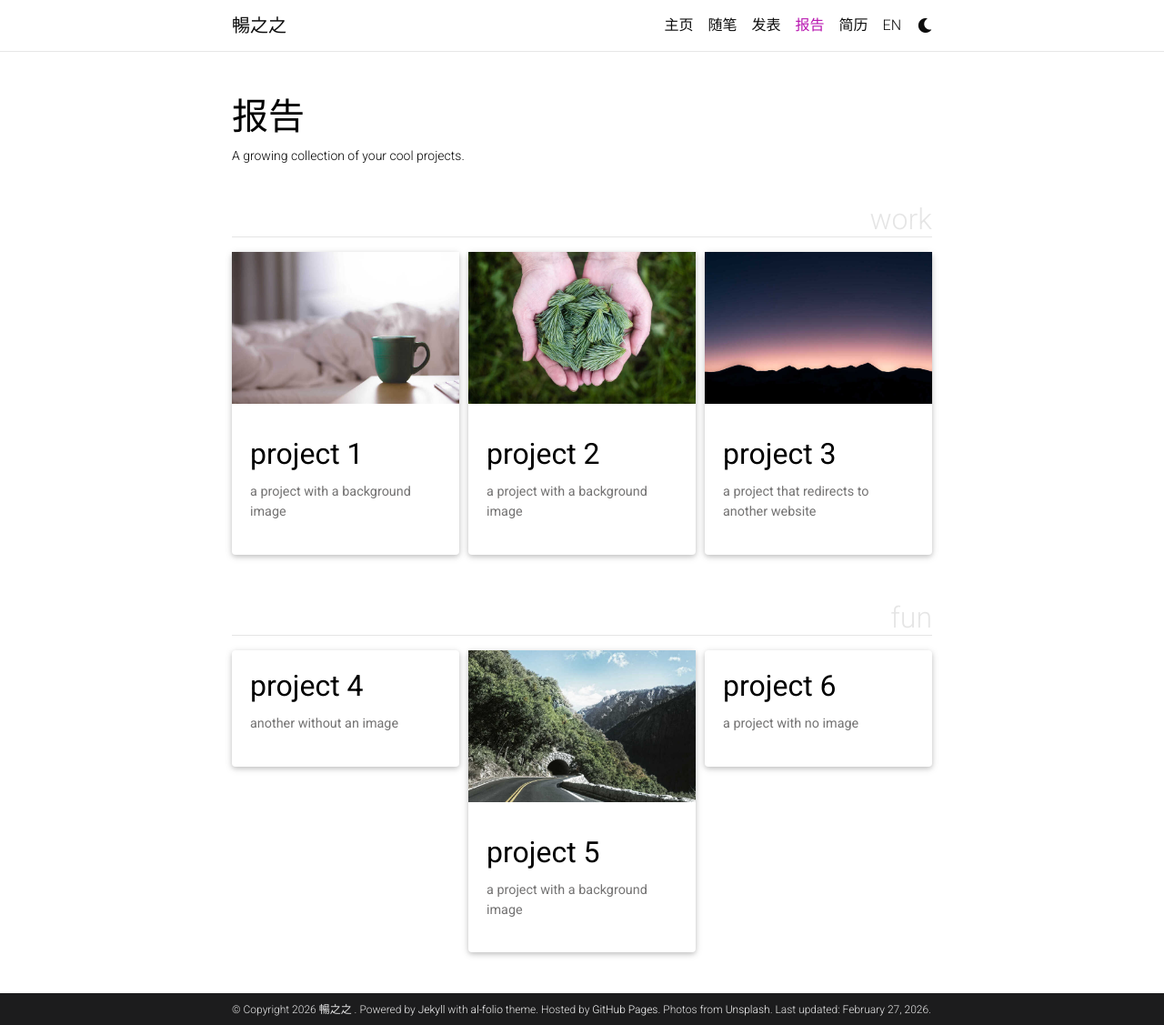
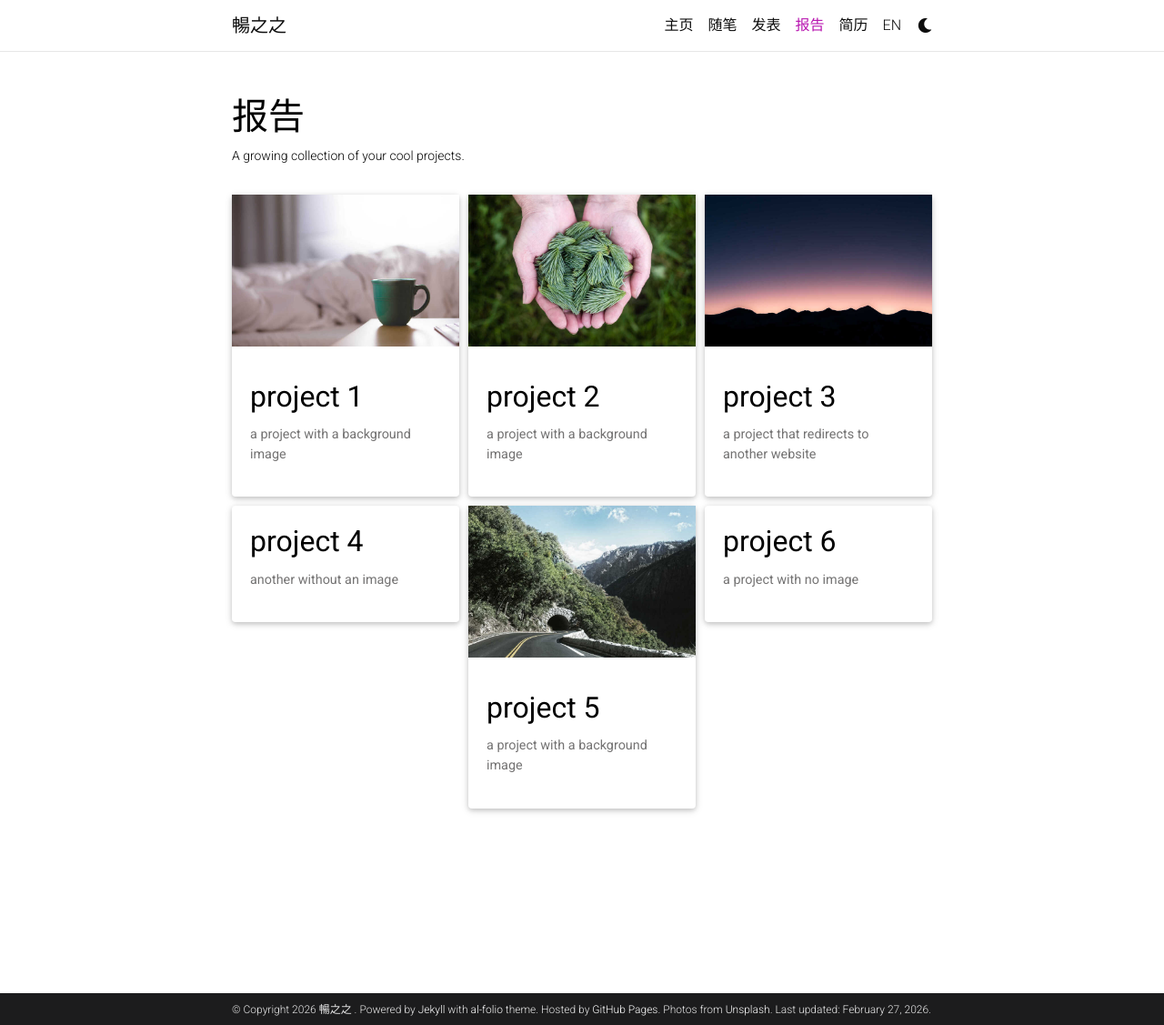
Before and after one commit to czz-naoc/czz-naoc.github.io, a Jekyll site: the page built from _pages/projects.md, in a window 1280 px wide and 1127 px high. Shown: the whole window at 91% size. Built offline with Jekyll 4.4.1, drawn with Linux system fonts in a browser that asks for light colours; comment, search, counter and statistics services are not loaded; a style sheet for code colours, icons or effects is not loaded.

Commit message:
Update _config.yml

```diff
--- a/_config.yml
+++ b/_config.yml
@@ -174,10 +174,10 @@ collections:
     output: true
     permalink: /projects/:path/
 
-#projects:
-#  enabled: true
- # scrollable: true # adds a vertical scroll bar if there are more than 3 news items
- # limit: 5 # leave blank to include all the news in the `_news` folder
+# projects:
+#  enabled: false
+#  scrollable: true # adds a vertical scroll bar if there are more than 3 news items
+#  limit: 5 # leave blank to include all the news in the `_news` folder
 
 latest_posts:
   enabled: true
@@ -358,7 +358,7 @@ enable_tooltips:            false  # enables automatic tooltip links generated
 enable_darkmode:            true   # enables switching between light/dark modes
 enable_navbar_social:       false  # enables displaying social links in the
                                    # navbar on the about page
-enable_project_categories:  true   # enables categorization of projects into
+enable_project_categories:  false   # enables categorization of projects into
                                    # multiple categories
 enable_medium_zoom:         true   # enables image zoom feature (as on medium.com)
 enable_progressbar:         true   # enables a horizontal progress bar linked to the vertical scroll position
```
